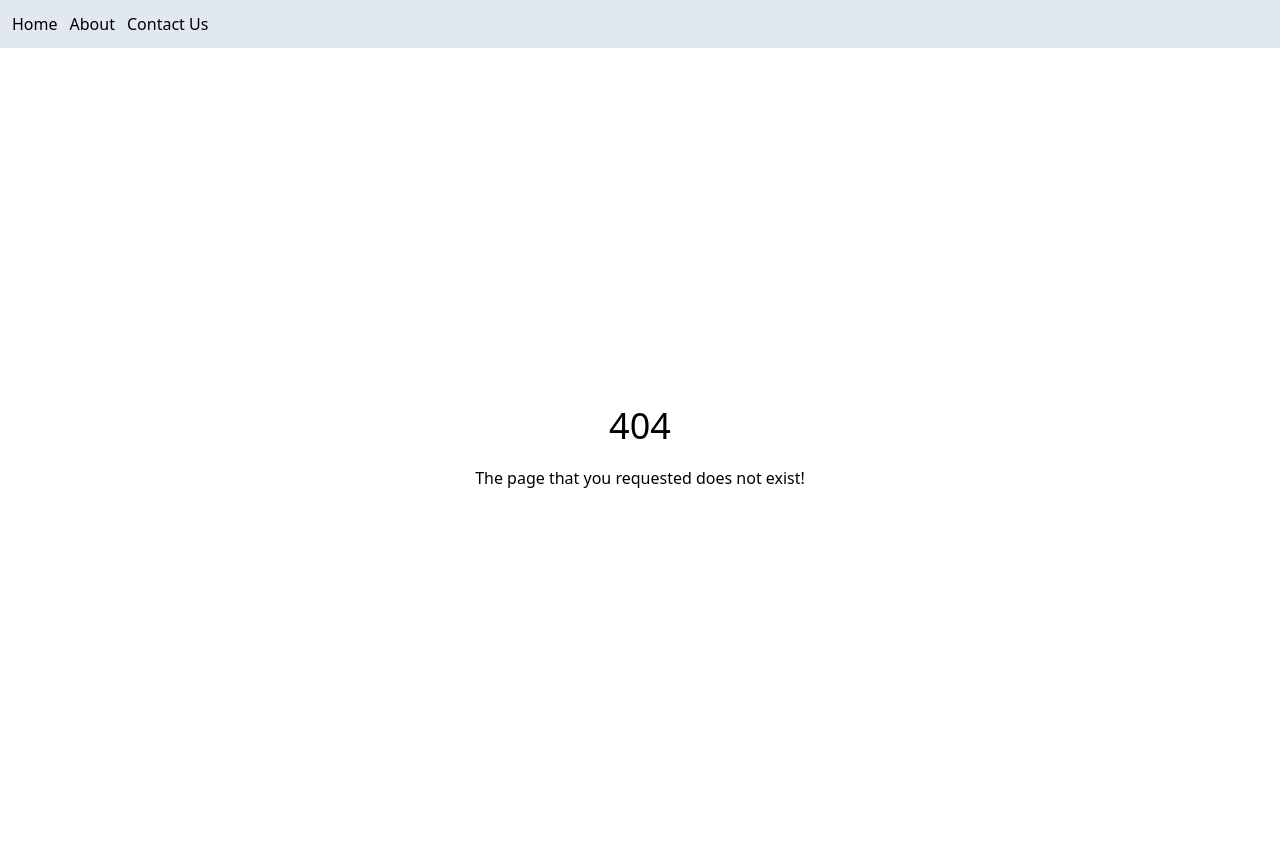
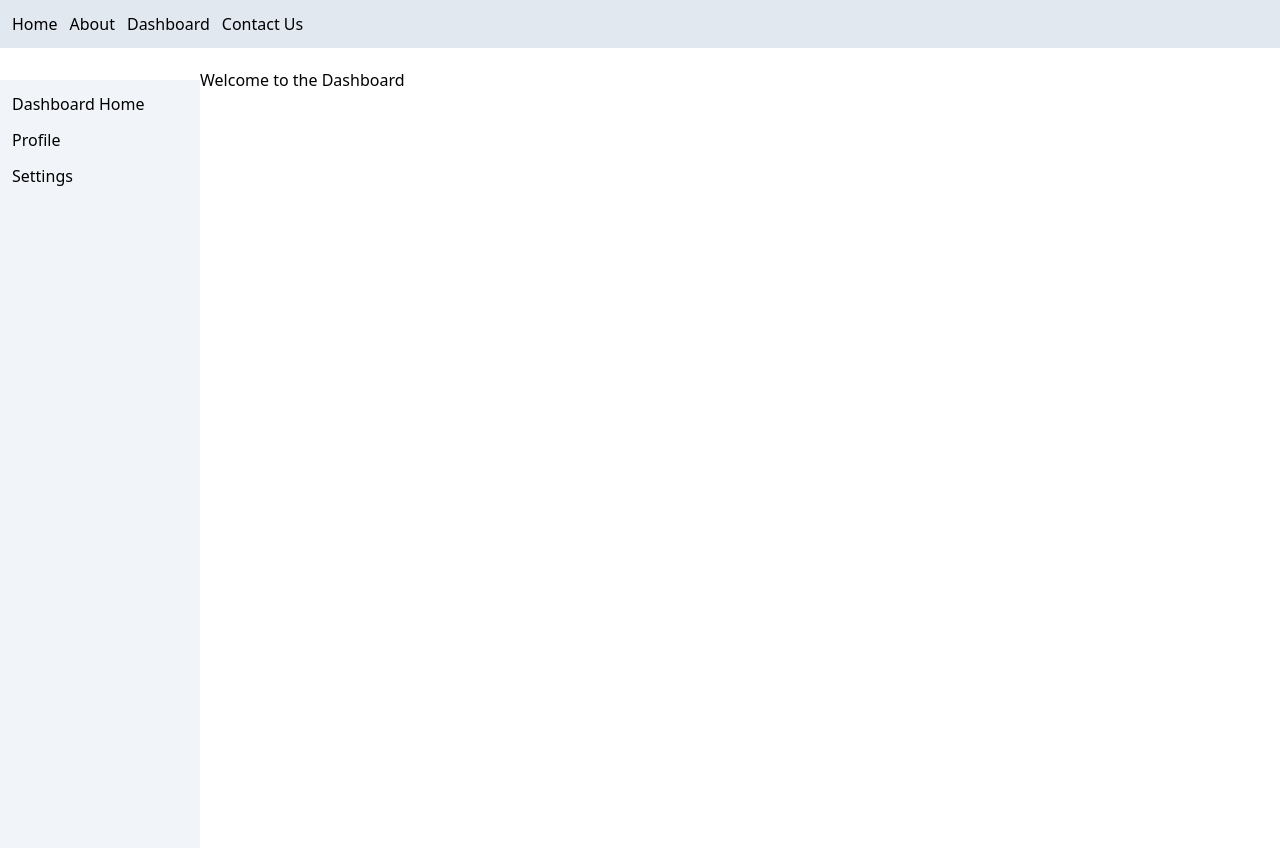
Before and after one commit to Chandu-Sasidharan/react-notes, a React (Vite) app: page /dashboard in a window 1280 px wide. Before the commit this address had no page. After the commit the page ends 800 px from the top, so only its background shows below. Built offline with nearby package versions, Linux system fonts and the light colour scheme.

Commit message:
create nested route

```diff
--- a/src/App.jsx
+++ b/src/App.jsx
@@ -4,6 +4,10 @@ import AboutUs from "./about-us";
 import ContactUs from "./contact-us";
 import Home from "./home";
 import NotFound from "./not-found";
+import Dashboard from "./dashboard";
+import Welcome from "./welcome";
+import Profile from './profile';
+import Settings from './settings';
 
 export default function App() {
     return (
@@ -13,7 +17,15 @@ export default function App() {
             <Routes>
                 <Route path="/" element={<Home />} />
                 <Route path="/about" element={<AboutUs />} />
+
+                <Route path="/dashboard" element={<Dashboard />}>
+                    <Route index element={<Welcome />} />
+                    <Route path="profile" element={<Profile />} />
+                    <Route path="settings" element={<Settings />} />
+                </Route>
+
                 <Route path="/contact-us" element={<ContactUs />} />
+
                 <Route path="*" element={<NotFound />} />
             </Routes>
         </>
--- /dev/null
+++ b/src/dashboard/index.jsx
@@ -0,0 +1,19 @@
+import { Link, Outlet } from "react-router-dom"
+
+export default function Dashboard() {
+    return (
+        <>
+            <div className="fixed top-[80px] left-0 h-full bg-slate-100 w-[200px] p-3">
+                <nav className="flex flex-col gap-3">
+                    <Link to="/dashboard">Dashboard Home</Link>
+                    <Link to="profile">Profile</Link>
+                    <Link to="settings">Settings</Link>
+                </nav>
+            </div>
+
+            <main className="ml-[200px] mt-[20px]">
+                <Outlet />
+            </main>
+        </>
+    )
+}
--- a/src/header/index.jsx
+++ b/src/header/index.jsx
@@ -6,6 +6,7 @@ export default function Header() {
             <ul className="flex gap-3">
                 <li><Link to="/">Home</Link></li>
                 <li><Link to="/about">About</Link></li>
+                <li><Link to="/dashboard">Dashboard</Link></li>
                 <li><Link to="/contact-us">Contact Us</Link></li>
             </ul>
         </nav>
--- /dev/null
+++ b/src/profile/index.jsx
@@ -0,0 +1,3 @@
+export default function Profile() {
+    return <h1>Profile section</h1>
+}
--- /dev/null
+++ b/src/settings/index.jsx
@@ -0,0 +1,3 @@
+export default function Settings() {
+    return <h1>Settings Section</h1>
+}
--- /dev/null
+++ b/src/welcome/index.jsx
@@ -0,0 +1,3 @@
+export default function Welcome() {
+    return <h1>Welcome to the Dashboard</h1>
+}
```
Also changed, not shown: 1 other file (tests, documents, lock files or other folders).
